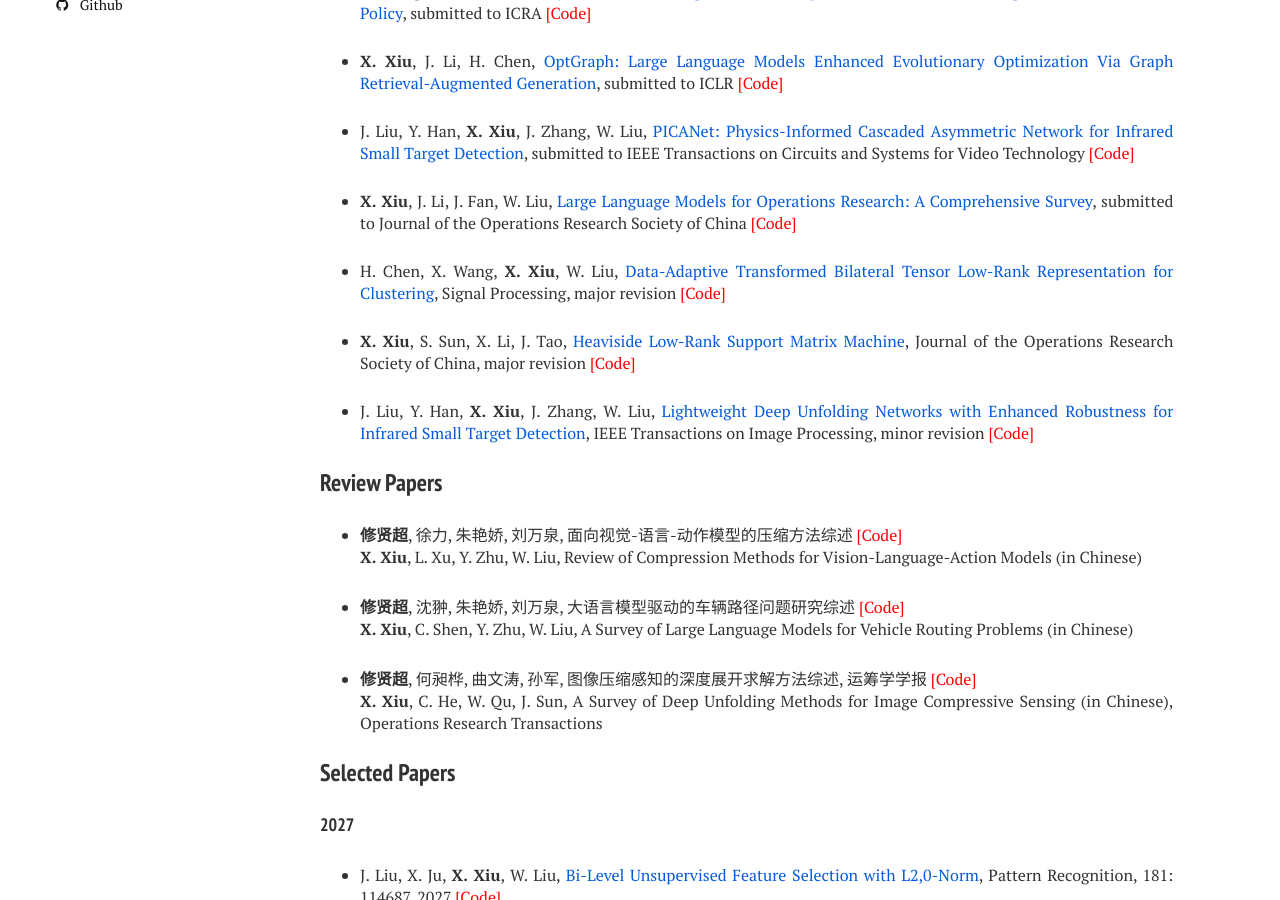
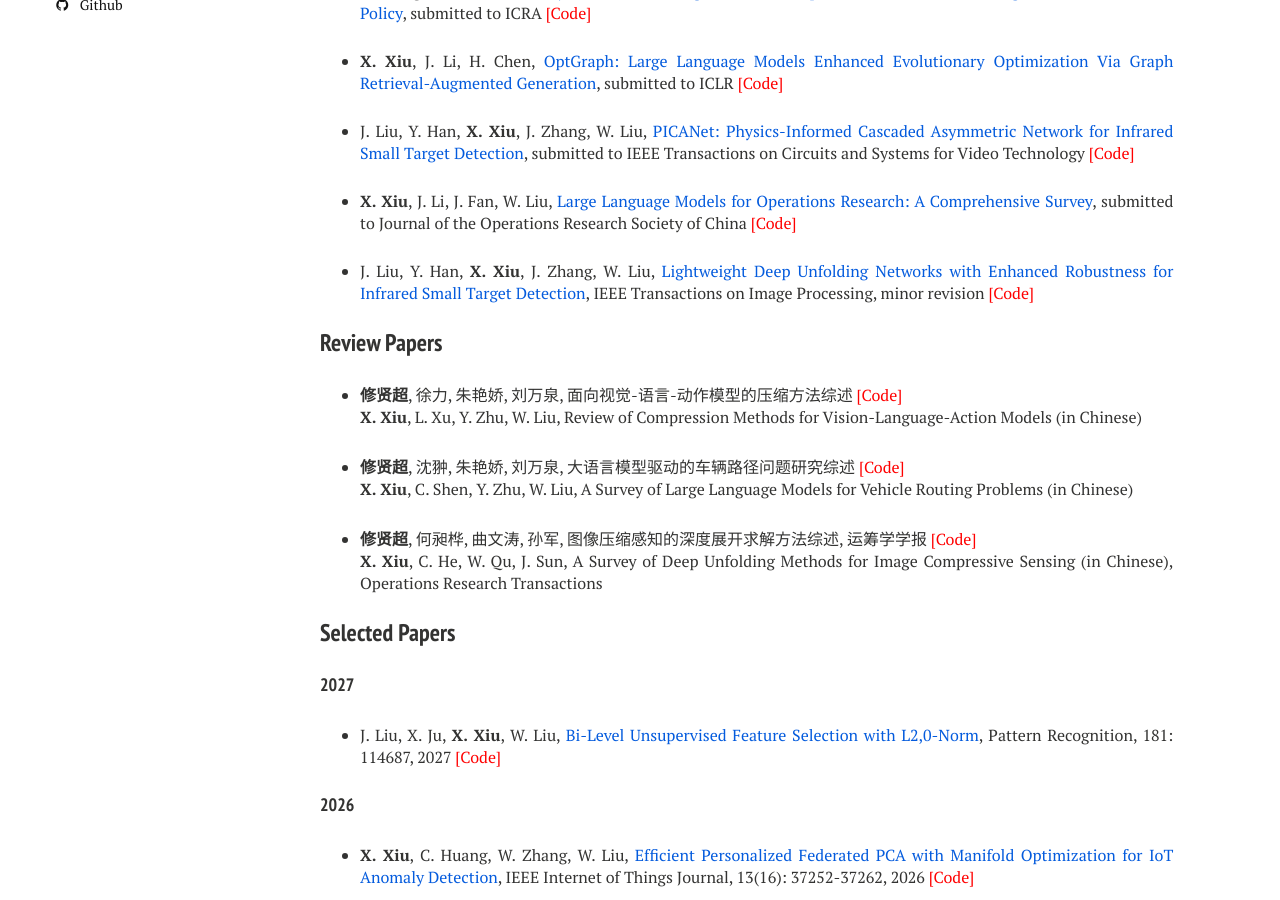
Before and after one commit to xianchaoxiu/xianchaoxiu.github.io, a Jekyll site: the page built from publications/index.md, in a window 1280 px wide and 900 px high, scrolled down 336 px. Built offline with Jekyll 4.4.1, drawn with Linux system fonts in a browser that asks for light colours; nearby versions of some CDN libraries.

Commit message:
Update index.md

```diff
--- a/publications/index.md
+++ b/publications/index.md
@@ -21,10 +21,6 @@ share: false
 * J. Liu, Y. Han, <b>X. Xiu</b>, J. Zhang, W. Liu, <a href="https://arxiv.org/abs/2609.07515" class="textlink" target="_blank">PICANet: Physics-Informed Cascaded Asymmetric Network for Infrared Small Target Detection</a>,  submitted to IEEE Transactions on Circuits and Systems for Video Technology <a href="https://github.com/xianchaoxiu/PICANet" class="textlink" target="_blank" style="color: red;">[Code]</a>
 
 * <b>X. Xiu</b>, J. Li, J. Fan, W. Liu, <a href="https://arxiv.org/abs/2605.20849" class="textlink" target="_blank">Large Language Models for Operations Research: A Comprehensive Survey</a>, submitted to Journal of the Operations Research Society of China <a href="https://github.com/xianchaoxiu/LLM4OR" class="textlink" target="_blank" style="color: red;">[Code]</a>
-
-* H. Chen, X. Wang, <b>X. Xiu</b>, W. Liu, <a href="https://arxiv.org/abs/2510.20077" class="textlink" target="_blank">Data-Adaptive Transformed Bilateral Tensor Low-Rank Representation for Clustering</a>, Signal Processing, major revision <a href="https://github.com/xianchaoxiu/TBTLRR" class="textlink" target="_blank" style="color: red;">[Code]</a>
-
-* <b>X. Xiu</b>, S. Sun, X. Li, J. Tao, <a href="https://arxiv.org/pdf/2603.00491" class="textlink" target="_blank">Heaviside Low-Rank Support Matrix Machine</a>, Journal of the Operations Research Society of China, major revision <a href="https://github.com/xianchaoxiu/HL-SMM" class="textlink" target="_blank" style="color: red;">[Code]</a>
 
 * J. Liu, Y. Han, <b>X. Xiu</b>, J. Zhang, W. Liu, <a href="https://arxiv.org/abs/2509.08205" class="textlink" target="_blank">Lightweight Deep Unfolding Networks with Enhanced Robustness for Infrared Small Target Detection</a>, IEEE Transactions on Image Processing, minor revision <a href="https://github.com/xianchaoxiu/L-RPCANet" class="textlink" target="_blank" style="color: red;">[Code]</a>
 
```
